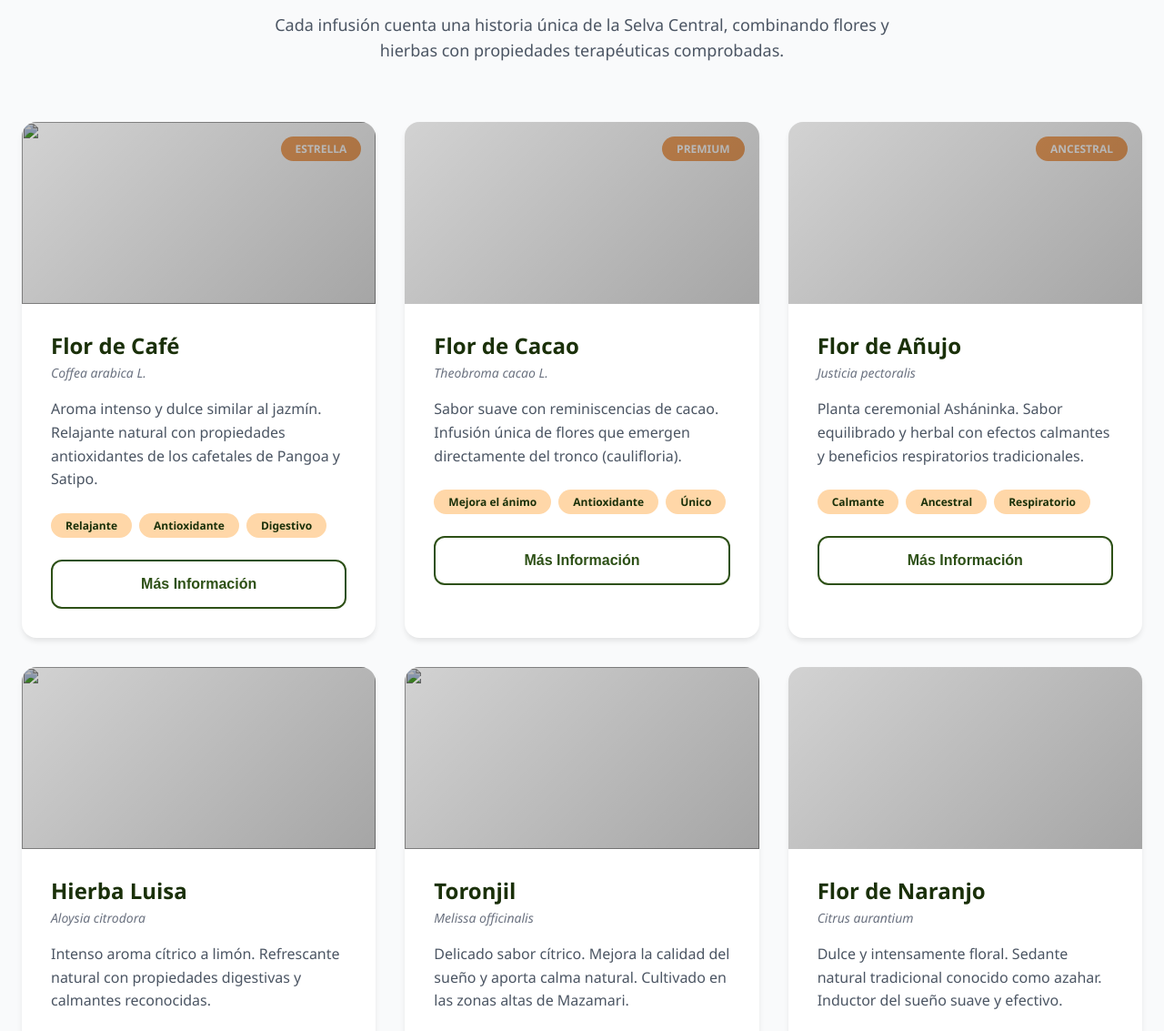
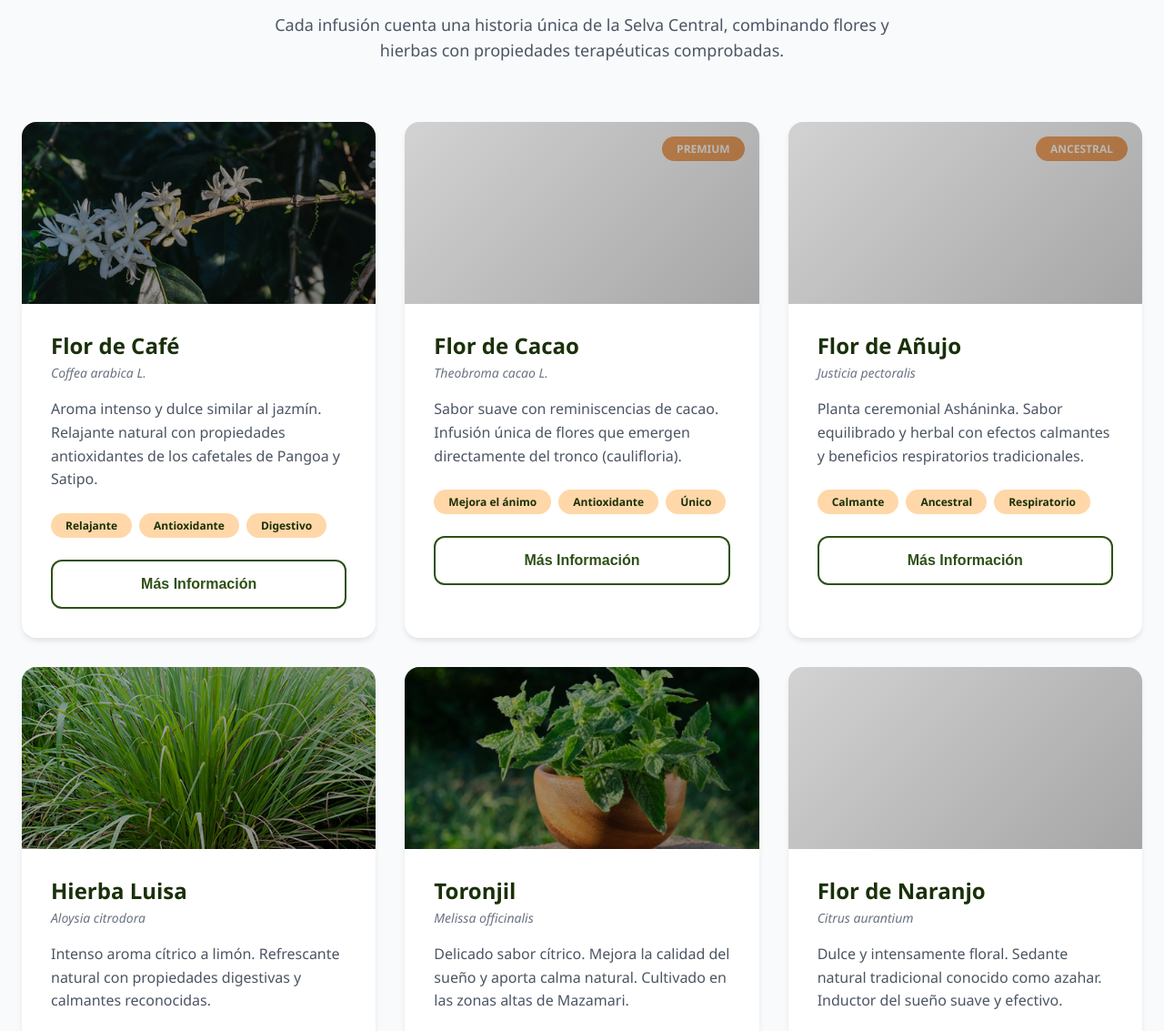
Before and after one commit to HoustonFranz/YURAQ-SUMA, a plain HTML site: page index.html in a window 1280 px wide. Shown: the part 1925-3058 px from the top of the page at 91% size. Drawn offline with Linux system fonts and the light colour scheme; the site is published under a folder, as on GitHub Pages, so addresses that start at the root find nothing.

Commit message:
Update index.html

```diff
--- a/index.html
+++ b/index.html
@@ -133,7 +133,7 @@
                 <article class="product__card" data-aos="fade-up" data-aos-delay="100">
                     <div class="product__image">
                         <div class="product__badge">Estrella</div>
-                        <img src="/assets/Flor-café.webp" alt="" srcset="">
+                        <img src="./assets/Flor-café.webp" alt="" srcset="">
                     </div>
                     <div class="product__content">
                         <h3 class="product__name">Flor de Café</h3>
@@ -195,7 +195,7 @@
                 <!-- Hierba Luisa -->
                 <article class="product__card" data-aos="fade-up" data-aos-delay="100">
                     <div class="product__image">
-                        <img src="/assets/hierba-luisa.jpg" alt="">
+                        <img src="./assets/hierba-luisa.jpg" alt="">
                     </div>
                     <div class="product__content">
                         <h3 class="product__name">Hierba Luisa</h3>
@@ -215,7 +215,7 @@
                 <!-- Toronjil -->
                 <article class="product__card" data-aos="fade-up" data-aos-delay="200">
                     <div class="product__image">
-                        <img src="/assets/toronjil.jpg" alt="">
+                        <img src="./assets/toronjil.jpg" alt="">
                     </div>
                     <div class="product__content">
                         <h3 class="product__name">Toronjil</h3>
@@ -523,4 +523,5 @@
 
     <script src="app.js"></script>
 </body>
+
 </html>
```
